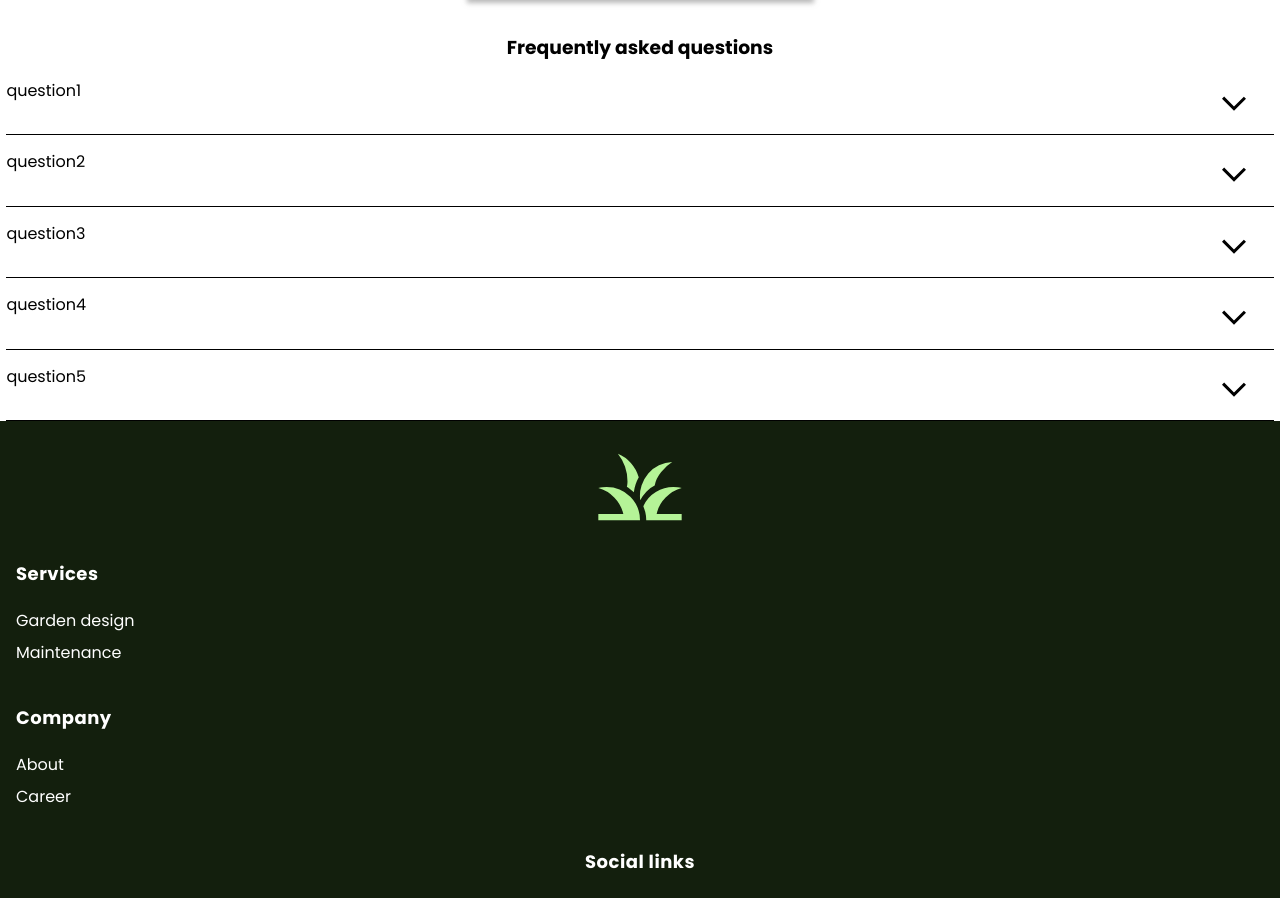
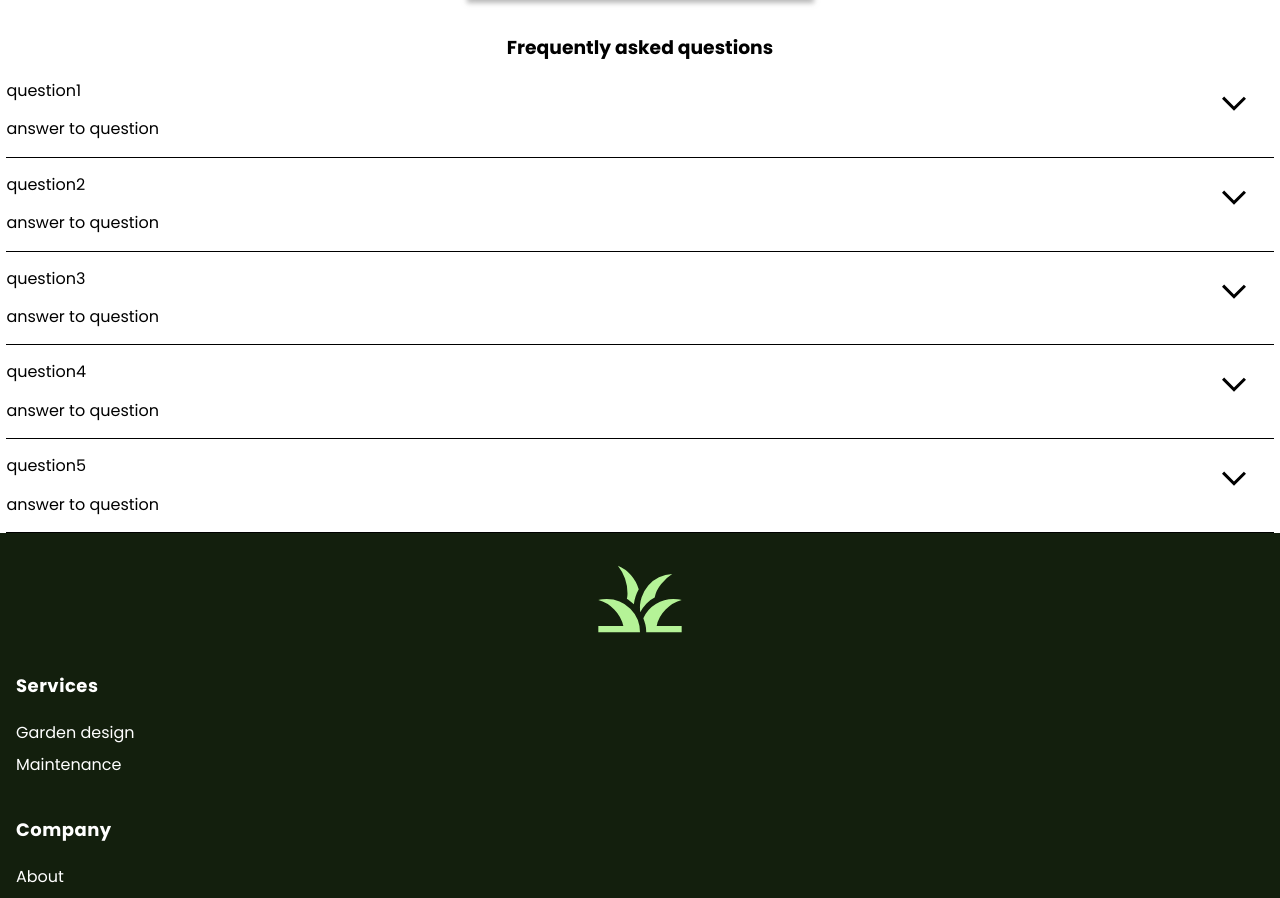
Before and after one commit to MauritzLM/lansdcape-webpage-practice, a React (Vite) app: page /services in a window 1280 px wide. Shown: the part 1776-2674 px from the top of the page. Built offline with nearby package versions, Linux system fonts and the light colour scheme.

Commit message:
changed class name

```diff
--- a/src/components/faqSection.jsx
+++ b/src/components/faqSection.jsx
@@ -10,13 +10,13 @@ function Faq({ faq }) {
             <h3>Frequently asked questions</h3>
             {faq?.map(item => {
                 return <div className={`faq-question-container ${item.id == active && "active"}`} key={item.id} onClick={() => setActive(item.id)} >
-                    <p>{item.question}</p>
+                    <p className="faq-question">{item.question}</p>
 
 
                     <svg xmlns="http://www.w3.org/2000/svg" height="48" viewBox="0 -960 960 960" width="48"><path d="M480-345 240-585l43-43 197 198 197-197 43 43-240 239Z" /></svg>
 
 
-                    <p className="answer" >{item.answer}</p>
+                    <p className="faq-answer" >{item.answer}</p>
 
                 </div>
             })}
```
